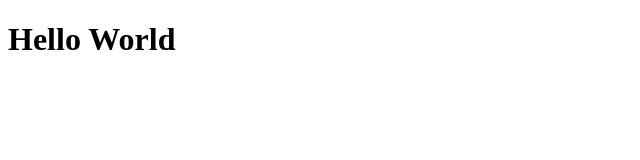
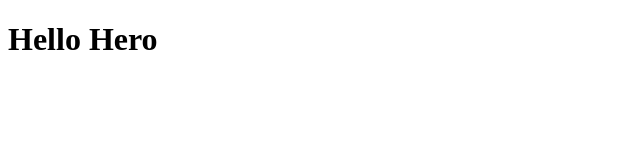
Before and after one commit to Sahith12345678/sahithtests, a plain HTML site: page index.html in a window 1280 px wide. Shown: the full height of the page, 0-640 px from the left. Drawn offline with Linux system fonts and the light colour scheme.

Commit message:
Update index.html

```diff
--- a/index.html
+++ b/index.html
@@ -5,6 +5,6 @@
     <title>Hello HERO</title>
 </head>
 <body>
-    <h1>Hello World</h1>
+    <h1>Hello Hero</h1>
 </body>
 </html>
```
